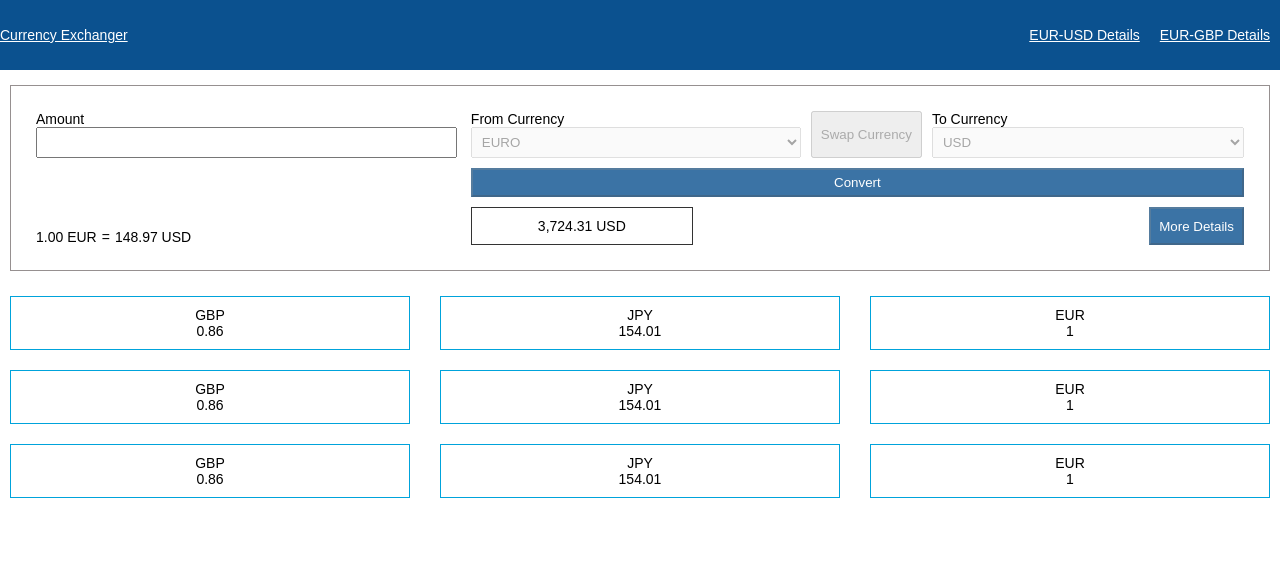
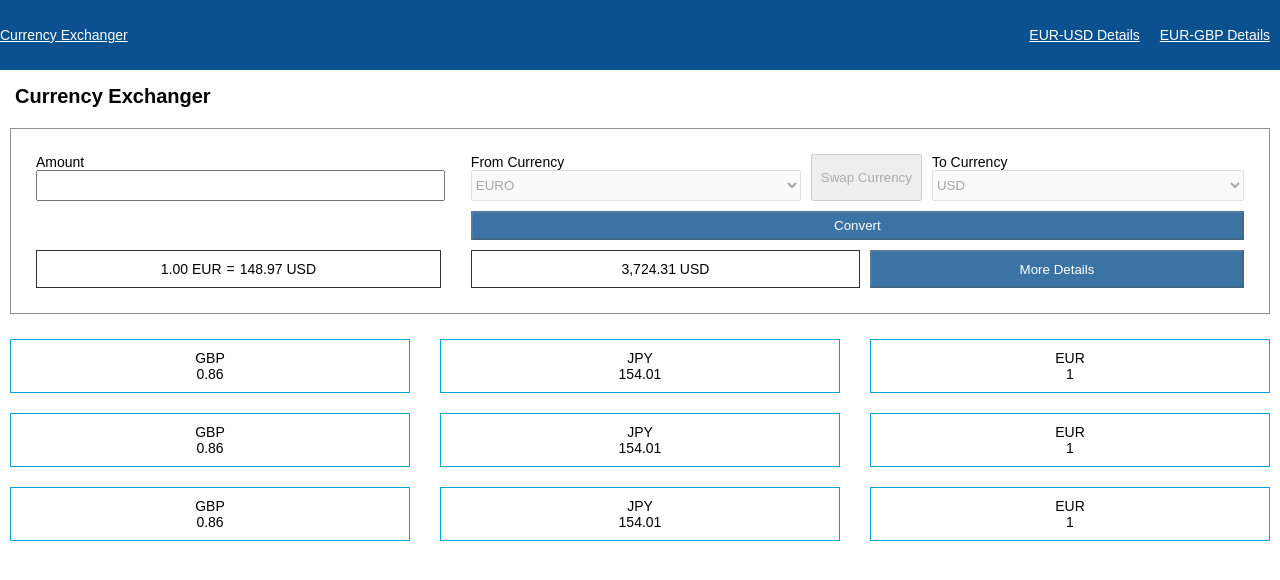
Before and after one commit to helphind/currency-exchanger, an Angular app: page / in a window 1280 px wide. Shown: the top 580 px of the page. Built offline with nearby package versions, Linux system fonts and the light colour scheme.

Commit message:
Updated exchange converter and UI

```diff
--- a/src/app/components/converter-panel/converter-panel.component.html
+++ b/src/app/components/converter-panel/converter-panel.component.html
@@ -6,7 +6,7 @@
             <input type="number" id="amount" min="0" formControlName="amount">
         </div>
 
-        <div class="d-flex">
+        <div class="exchange-rate">
             <div>1.00 {{converterForm.get('currencyFrom')?.value}}</div>
             <div class="currency-divider">=</div>
             <div>{{exchangeRate | number: '1.0-2' }} {{converterForm.get('currencyTo')?.value}}</div>
@@ -50,10 +50,11 @@
         </div>
 
         <div class="currency-result-actions">
-            <div class="converted-result">
+            <div class="converted-result col">
                 {{exchangeResult | number: '1.0-2'}} {{converterForm.get('currencyTo')?.value}}
             </div>
-            <button type="button" [disabled]="converterForm.invalid" (click)="gotoDetails()" class="btn primary-btn">
+            <button type="button" [disabled]="converterForm.invalid" (click)="gotoDetails()" *ngIf="!isDetails"
+                    class="btn primary-btn col">
                 More Details
             </button>
         </div>
--- a/src/app/components/converter-panel/converter-panel.component.scss
+++ b/src/app/components/converter-panel/converter-panel.component.scss
@@ -51,6 +51,7 @@ label, input, select {
     border: 1px solid #333;
     min-width: 200px;
     text-align: center;
+    margin-right: 10px;
 }
 
 .error-message {
@@ -64,3 +65,10 @@ label, input, select {
     padding-left: 5px;
     padding-right: 5px;
 }
+
+.exchange-rate {
+    padding: 10px;
+    border: 1px solid #333;
+    display: flex;
+    justify-content: center;
+}
--- a/src/app/components/converter-panel/converter-panel.component.ts
+++ b/src/app/components/converter-panel/converter-panel.component.ts
@@ -3,7 +3,7 @@ import { CurrencyConvertRequest } from "../../models/currency-convert.request";
 import { CurrencyService } from "../../services/currency.service";
 import { FormBuilder, FormControl, FormGroup, Validators } from "@angular/forms";
 import { CurrencyOption } from "../../models/currency-option";
-import { Subscription } from "rxjs";
+import { debounceTime, Subscription } from "rxjs";
 import { Router } from "@angular/router";
 import { CurrencyListConstant } from "../../constants/currency-list.constant";
 import { CurrencyConvertResponse } from "../../models/currency-convert.response";
@@ -17,6 +17,7 @@ export class ConverterPanelComponent implements OnInit, OnDestroy {
 
     @Input() defaultFromCurrency = 'EUR'
     @Input() defaultToCurrency = 'USD'
+    @Input() isDetails = false;
     private subscriptions = new Subscription();
 
     currencyList: CurrencyOption[] = CurrencyListConstant;
@@ -36,11 +37,13 @@ export class ConverterPanelComponent implements OnInit, OnDestroy {
 
     ngOnInit(): void {
         this.handleValueChanged();
+        this.handleFromCurrency();
+        console.log('isDetails', this.isDetails)
     }
 
     private handleValueChanged() {
         this.subscriptions.add(
-            this.converterForm.get('amount')?.valueChanges.subscribe(res => {
+            this.converterForm.get('amount')?.valueChanges.pipe(debounceTime(200)).subscribe(res => {
                 console.log('res', res)
                 if (!res) {
                     this.disableFormFields();
@@ -52,15 +55,34 @@ export class ConverterPanelComponent implements OnInit, OnDestroy {
         )
     }
 
+    private handleFromCurrency() {
+
+        const amount = this.converterForm.get('amount')?.value
+        if(this.isDetails || !amount) {
+            this.disableCurrencyFrom();
+            return;
+        }
+        this.enableCurrencyFrom();
+    }
+
     private disableFormFields() {
-        this.converterForm.get('currencyFrom')?.disable();
+        this.disableCurrencyFrom();
         this.converterForm.get('currencyTo')?.disable();
     }
 
     private enableFormFields() {
-        this.converterForm.get('currencyFrom')?.enable();
+        this.handleFromCurrency();
         this.converterForm.get('currencyTo')?.enable();
     }
+
+    private disableCurrencyFrom() {
+        this.converterForm.get('currencyFrom')?.disable();
+    }
+
+    private enableCurrencyFrom() {
+        this.converterForm.get('currencyFrom')?.enable();
+    }
+
 
     convertCurrency() {
 
--- a/src/app/pages/currency-details/currency-details.component.html
+++ b/src/app/pages/currency-details/currency-details.component.html
@@ -5,8 +5,8 @@
     </div>
 
     <div class="action-button">
-        <button type="button" (click)="backToHome()">Back to Home</button>
+        <button type="button" class="btn primary-btn" (click)="backToHome()">Back to Home</button>
     </div>
 </div>
-<app-converter-panel></app-converter-panel>
+<app-converter-panel [isDetails]="true"></app-converter-panel>
 <app-historical-info></app-historical-info>
--- a/src/app/pages/home/home.component.html
+++ b/src/app/pages/home/home.component.html
@@ -1,3 +1,6 @@
+<div class="page-title">
+    Currency Exchanger
+</div>
 <app-converter-panel></app-converter-panel>
 <div class="currencies-list">
     <div class="currency-item" *ngFor="let currency of popularCurrencies">
--- a/src/app/pages/home/home.component.scss
+++ b/src/app/pages/home/home.component.scss
@@ -3,3 +3,9 @@
     grid-template-columns: 1fr 1fr 1fr;
     grid-gap: 10px;
 }
+
+.page-title {
+    padding: 15px 15px 5px;
+    font-size: 20px;
+    font-weight: bold;
+}
--- a/src/styles.scss
+++ b/src/styles.scss
@@ -39,7 +39,7 @@ label {
 }
 
 input, select {
-    padding: 6px;
+    padding: 6px 0;
 }
 
 .d-flex-d-col {
```
